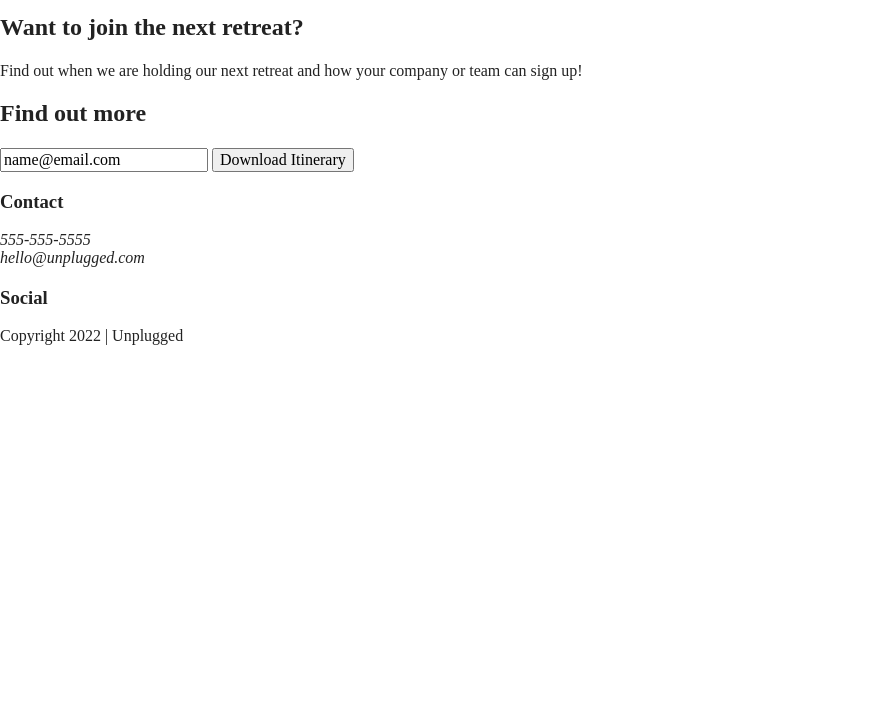
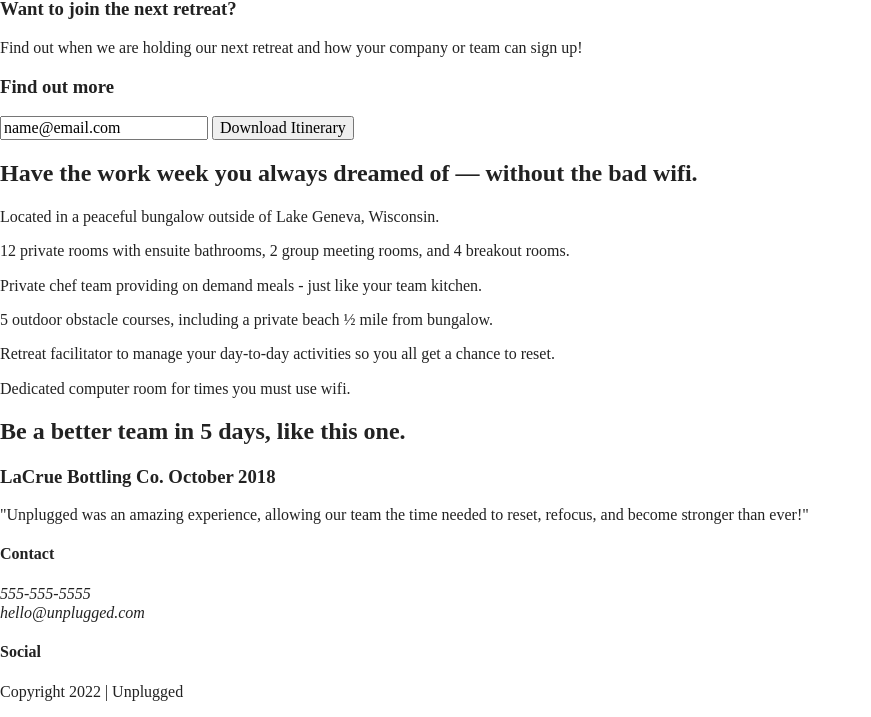
Before and after one commit to E-C-Shackelford/unplugged-retreat-website, a website built with Parcel: page index.html in a window 1280 px wide. Shown: the part 242-959 px from the top of the page, without its empty margins (0-871 px from the left). Before the commit the page ends 800 px from the top, so only its background shows below. Built offline with nearby package versions, Linux system fonts and the light colour scheme.

Commit message:
Add section for features and icons as well as reviews, with placeholders, headings, subheadings, paragraph text, and class names

```diff
--- a/index.html
+++ b/index.html
@@ -2,7 +2,7 @@
 <html class="no-js" lang="">
   <head>
     <meta charset="utf-8" />
-    <title>UNPLUGGED: A Tech Industry Retreat</title>
+    <title>Unplugged: A Tech Industry Retreat</title>
     <meta name="description" content="" />
     <meta name="viewport" content="width=device-width, initial-scale=1" />
 
@@ -24,11 +24,9 @@
   <body>
     <header>
       <div class="content-wrapper">
-        <figure>
-          <a href="#"
-            ><img src="assets/unpluggedlogo.png" alt="unplugged logo"
-          /></a>
-        </figure>
+        <a href="#"
+          ><img src="assets/unpluggedlogo.png" alt="unplugged logo"
+        /></a>
         <div class="header-divider"></div>
         <nav>
           <ul>
@@ -45,29 +43,95 @@
           <h1>Retreat from the desk, return refreshed.</h1>
         </div>
       </section>
+
       <aside>
         <div class="content-wrapper">
           <div class="form-description">
-            <h2>Want to join the next retreat?</h2>
+            <h3>Want to join the next retreat?</h3>
             <p>
               Find out when we are holding our next retreat and how your company
               or team can sign up!
             </p>
           </div>
           <div class="form">
-            <h2>Find out more</h2>
+            <h3>Find out more</h3>
             <input type="text" name="name" value="name@email.com" />
             <input type="button" value="Download Itinerary" />
           </div>
         </div>
       </aside>
+
+      <section class="features">
+        <div class="content-wrapper">
+          <h2>
+            Have the work week you always dreamed of — without the bad wifi.
+          </h2>
+          <div class="features-items">
+            <article>
+              <p class="fontawesome-icon"></p>
+              <p class="features-item-description">
+                Located in a peaceful bungalow outside of Lake Geneva,
+                Wisconsin.
+              </p>
+            </article>
+            <article>
+              <p class="fontawesome-icon"></p>
+              <p class="features-item-description">
+                12 private rooms with ensuite bathrooms, 2 group meeting rooms,
+                and 4 breakout rooms.
+              </p>
+            </article>
+            <article>
+              <p class="fontawesome-icon"></p>
+              <p class="features-item-description">
+                Private chef team providing on demand meals - just like your
+                team kitchen.
+              </p>
+            </article>
+            <article>
+              <p class="fontawesome-icon"></p>
+              <p class="features-item-description">
+                5 outdoor obstacle courses, including a private beach <span>&#189</span> mile
+                from bungalow.
+              </p>
+            </article>
+            <article>
+              <p class="fontawesome-icon"></p>
+              <p class="features-item-description">
+                Retreat facilitator to manage your day-to-day activities so you
+                all get a chance to reset.
+              </p>
+            </article>
+            <article>
+              <p class="fontawesome-icon"></p>
+              <p class="features-item-description">
+                Dedicated computer room for times you must use wifi.
+              </p>
+            </article>
+          </div>
+        </div>
+      </section>
+
+      <section class="reviews">
+        <div class="content-wrapper">
+          <h2>Be a better team in 5 days, like this one.</h2>
+          <article>
+            <div><h3>LaCrue Bottling Co. October 2018</h3>
+            <p>
+            "Unplugged was an amazing experience, allowing our team the time
+            needed to reset, refocus, and become stronger than ever!"
+            </p>
+            </div>
+          </article>
+        </div>
+      </section>
     </main>
 
     <footer>
       <div class="content-wrapper">
         <div class="footer-content">
           <div class="contact">
-            <h3>Contact</h3>
+            <h4>Contact</h4>
             <address>
               <p>
                 555-555-5555 <br />
@@ -76,12 +140,12 @@
             </address>
           </div>
           <div class="social">
-            <h3>Social</h3>
+            <h4>Social</h4>
             <div class="social-icons">
               <p>
-                <a href="https://www.facebook.com/yoursite" target="_blank"></a>
+                <a href="https://www.facebook.com" target="_blank"></a>
               </p>
-              <p><a href="htts://www.twitter.com" target="_blank"></a></p>
+              <p><a href="https://www.twitter.com" target="_blank"></a></p>
               <p><a href="https://www.instagram.com" target="_blank"></a></p>
             </div>
           </div>
```
